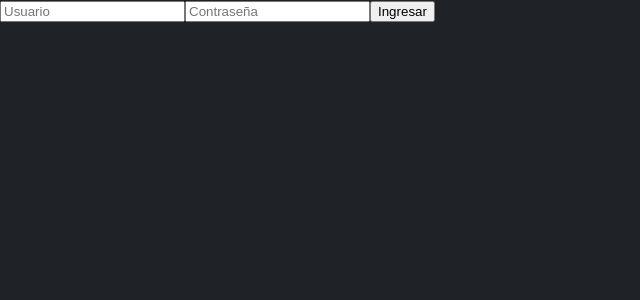
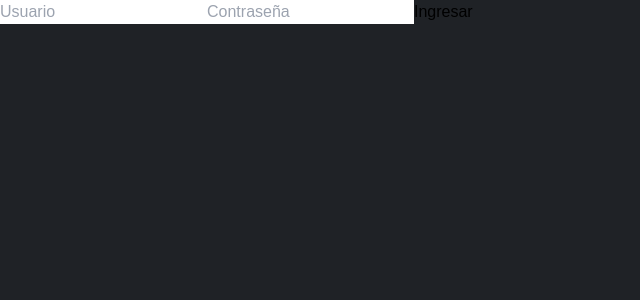
Before and after one commit to eliamjuda/webdecero, a React (Create React App) app: page / in a window 1280 px wide. Shown: the top 300 px of the page, without its empty margins (0-640 px from the left). Built offline with nearby package versions, Linux system fonts and the light colour scheme.

Commit message:
feat: Instalación y configuración de Tailwind y fuente quicksand agregada

```diff
--- a/package.json
+++ b/package.json
@@ -7,6 +7,7 @@
     "react-dom": "^18.2.0",
     "react-router-dom": "^6.26.0",
     "react-scripts": "5.0.1",
+    "tailwindcss": "^3.4.17",
     "web-vitals": "^2.1.4"
   },
   "scripts": {
--- /dev/null
+++ b/postcss.config.js
@@ -0,0 +1,6 @@
+module.exports = {
+  plugins: {
+    tailwindcss: {},
+    autoprefixer: {},
+  },
+}
--- a/src/App/App.css
+++ b/src/App/App.css
@@ -1,3 +1,9 @@
+@tailwind base;
+@tailwind components;
+@tailwind utilities;
+
+@import url('https://fonts.googleapis.com/css2?family=Quicksand:wght@300;400;500;600;700&display=swap');
+
 :root {
   --primary-color: #1f2226;
   --secondary-color: #EA4D88;;
@@ -5,6 +11,7 @@
 
 .App {
   background-color: var(--primary-color);
+  font-family: "Quicksand", sans-serif;
   display: flex;
   width: 100%;
   height: 100vh;
--- /dev/null
+++ b/tailwind.config.js
@@ -0,0 +1,12 @@
+/** @type {import('tailwindcss').Config} */
+module.exports = {
+  content: [
+    "./src/**/*.{js,jsx}",
+  ],
+  theme: {
+    extend: {
+      colors: {},
+    },
+  },
+  plugins: [],
+}
```
